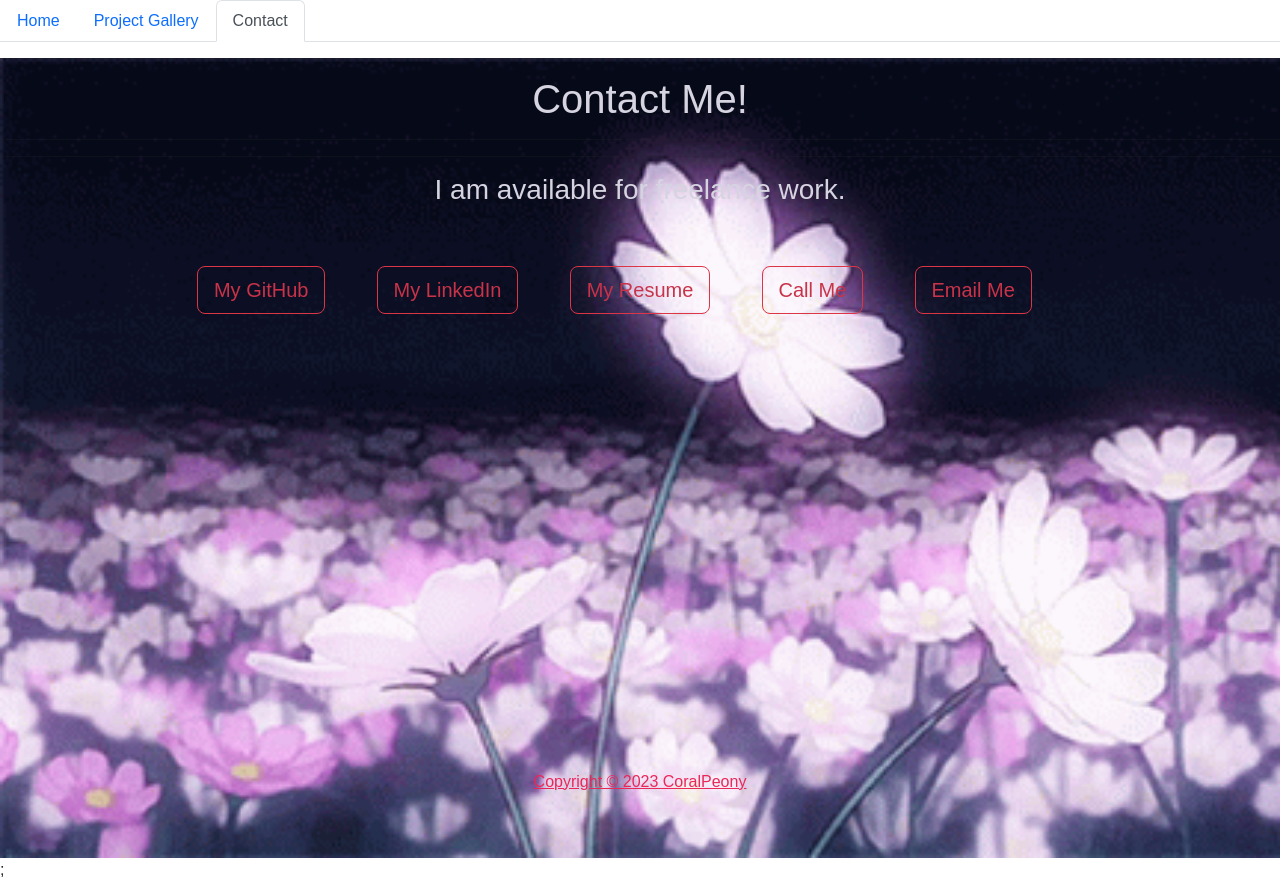
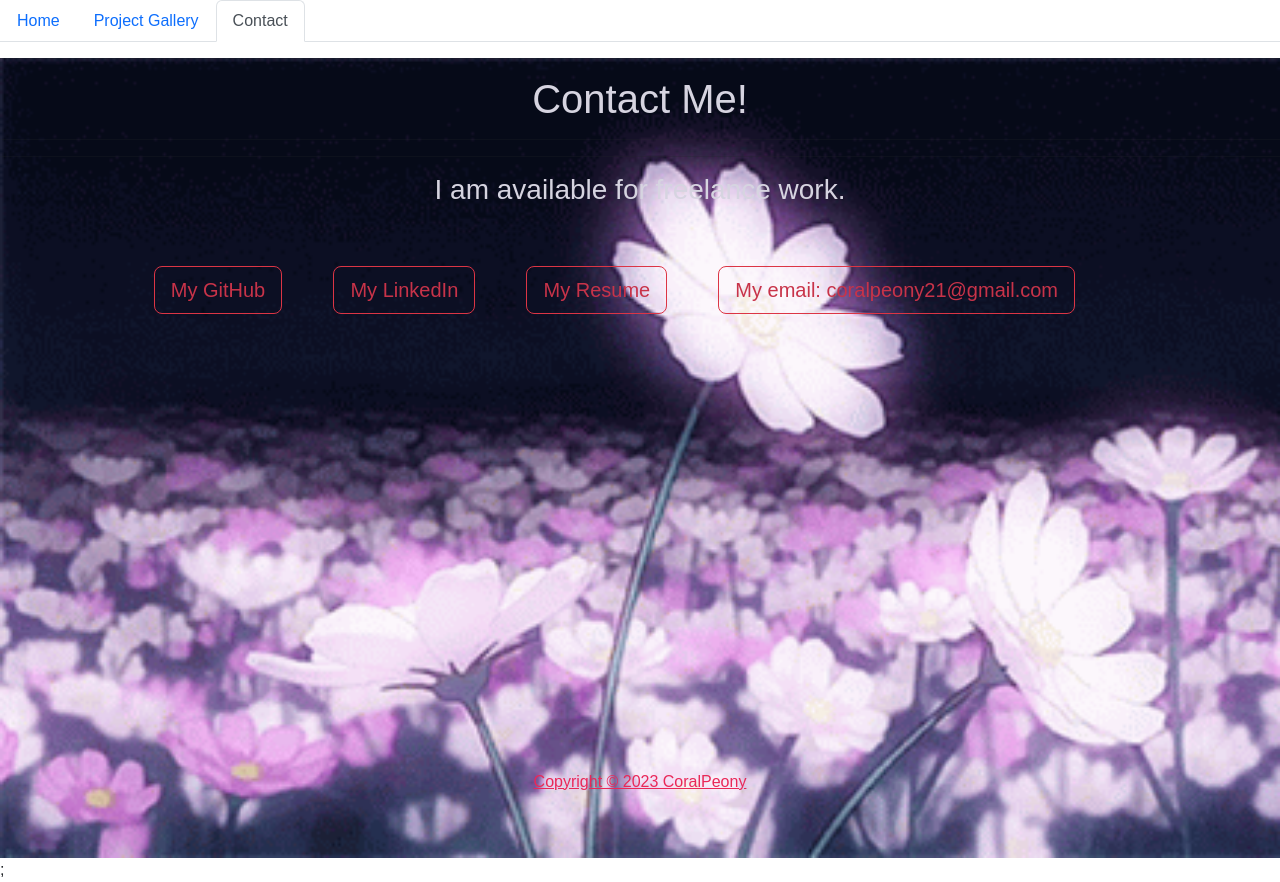
Before and after one commit to coralpeony/React_Portfolio_EDementieva, a React (Create React App) app: page /contact in a window 1280 px wide. Built offline with nearby package versions, Linux system fonts and the light colour scheme.

Commit message:
added buttons and the links to Contact.js file

```diff
--- a/src/components/pages/Contact.js
+++ b/src/components/pages/Contact.js
@@ -11,11 +11,10 @@ function Contact(props) {
       <hr />
       <h3 className="textContact"> I am available for freelance work.</h3>
       <div class="col-md-12 text-center">
-      <a class="btn btn btn-outline-danger btn-lg margin-right" href="#" role="button">My GitHub</a>
-      <a class="btn btn btn-outline-danger btn-lg margin-right" href="#" role="button">My LinkedIn</a>
+      <a class="btn btn btn-outline-danger btn-lg margin-right" href="https://github.com/coralpeony" role="button">My GitHub</a>
+      <a class="btn btn btn-outline-danger btn-lg margin-right" href="https://www.linkedin.com/in/elena-dementieva-165b59140/" role="button">My LinkedIn</a>
       <a class="btn btn btn-outline-danger btn-lg margin-right" href="#" role="button">My Resume</a>
-      <a class="btn btn btn-outline-danger btn-lg margin-right" href="#" role="button">Call Me</a>
-      <a class="btn btn btn-outline-danger btn-lg margin-right" href="#" role="button">Email Me</a>
+      <a class="btn btn btn-outline-danger btn-lg margin-right" href="#" role="button">My email: coralpeony21@gmail.com</a>
 </div>
     </div>
   );
```
